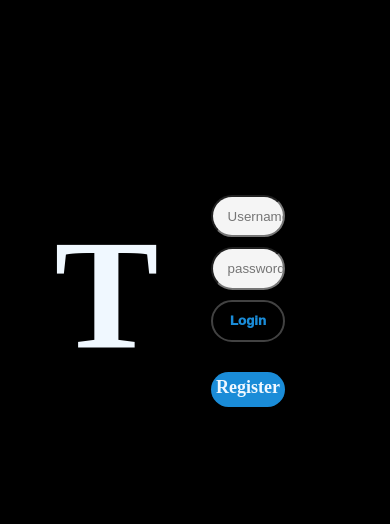
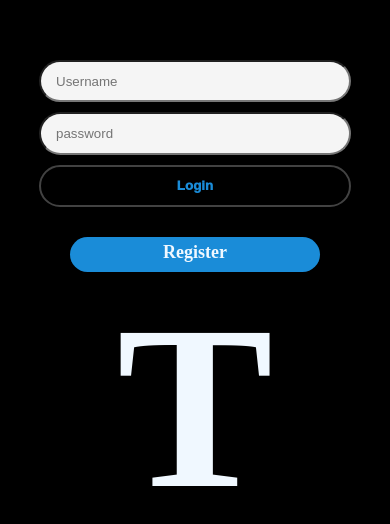
Before and after one commit to bryan-bys/MyX, a React app in the folder client/: page / in a window 390 px wide. Shown: the part 126-650 px from the top of the page. Built offline with nearby package versions, Linux system fonts and the light colour scheme; no server answers; the HTML template or start-up script is replaced by a standard one.

Commit message:
modification in width form login

```diff
--- a/client/src/index.css
+++ b/client/src/index.css
@@ -415,14 +415,16 @@ i {
 #form-login {
   display: flex;
   flex-direction: column;
-  width: 40%;
+  justify-content: center;
+  align-items: center;
+  width: 50%;
 }
 
 .login-username,
 .login-password,
 .login-btn {
   background-color: whitesmoke;
-  width: 60%;
+  width: 80%;
   height: 5vh;
   border-radius: 40px;
   margin-top: 10px;
@@ -442,7 +444,7 @@ i {
   background-color: #1a8cd8;
   border-radius: 40px;
   padding-top: 5px;
-  width: 60%;
+  width: 80%;
   height: 35px;
   font-size: 18px;
   font-weight: bold;
@@ -582,6 +584,16 @@ i {
 }
 
 @media screen and (max-width: 1200px) {
+  .login-username,
+  .login-password,
+  .login-btn {
+    width: 80%;
+  }
+
+  .login-container h1 {
+    font-size: 60vw;
+  }
+
   .main-container {
     margin-left: 0;
   }
@@ -622,6 +634,34 @@ i {
 }
 
 @media screen and (max-width: 480px) {
+  .login-container {
+    display: flex;
+    flex-direction: column-reverse;
+    align-items: center;
+    justify-content: center;
+    width: 100%;
+    height: 100vh;
+    margin-left: 0;
+  }
+
+  .login-username,
+  .login-password,
+  .login-btn {
+    width: 100%;
+  }
+
+  #form-login {
+    display: flex;
+    flex-direction: column;
+    justify-content: center;
+    align-items: center;
+    width: 80%;
+  }
+  .login-container h1 {
+    text-align: center;
+    width: 100%;
+  }
+
   .main-container {
     width: 100%;
     margin-left: 0;
```
